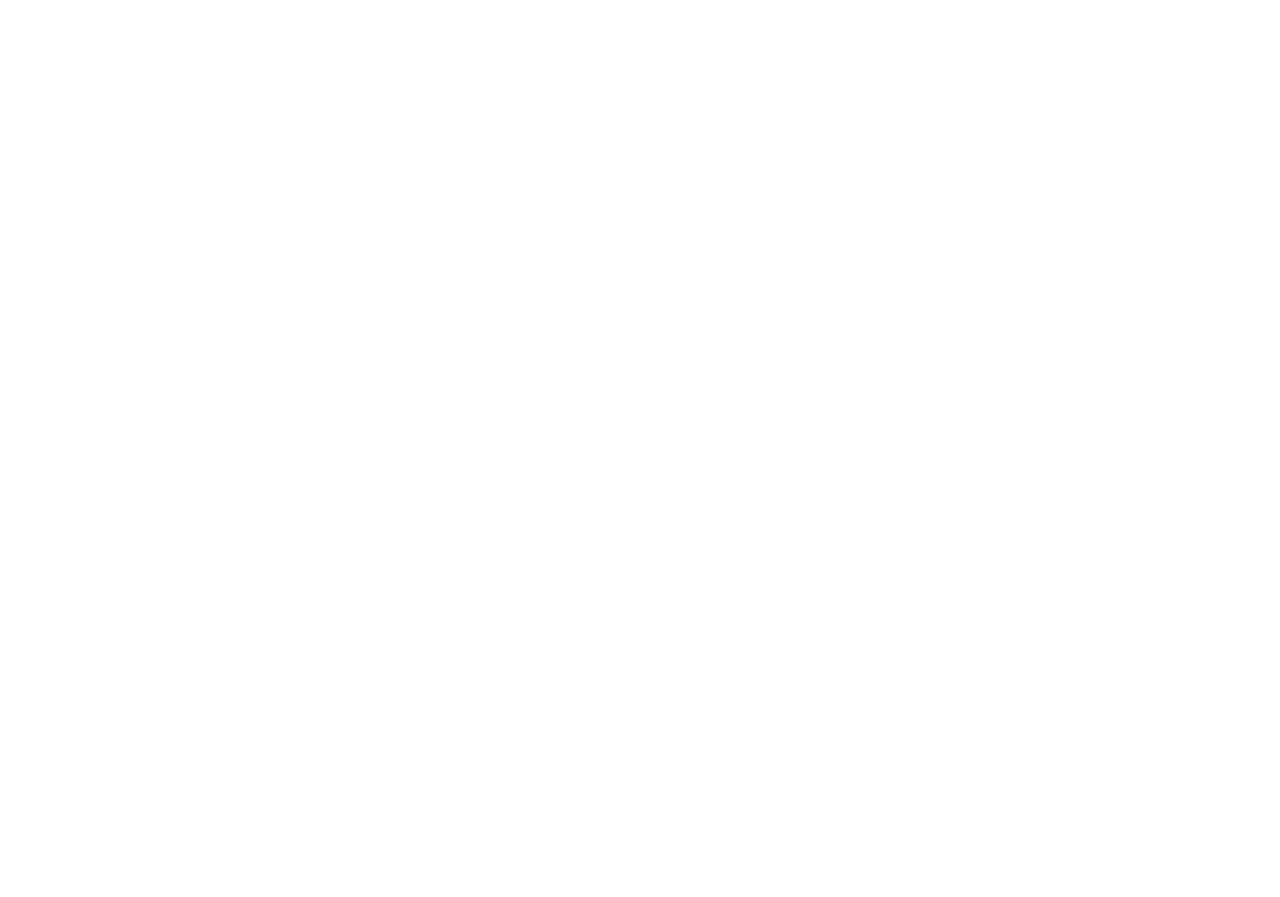
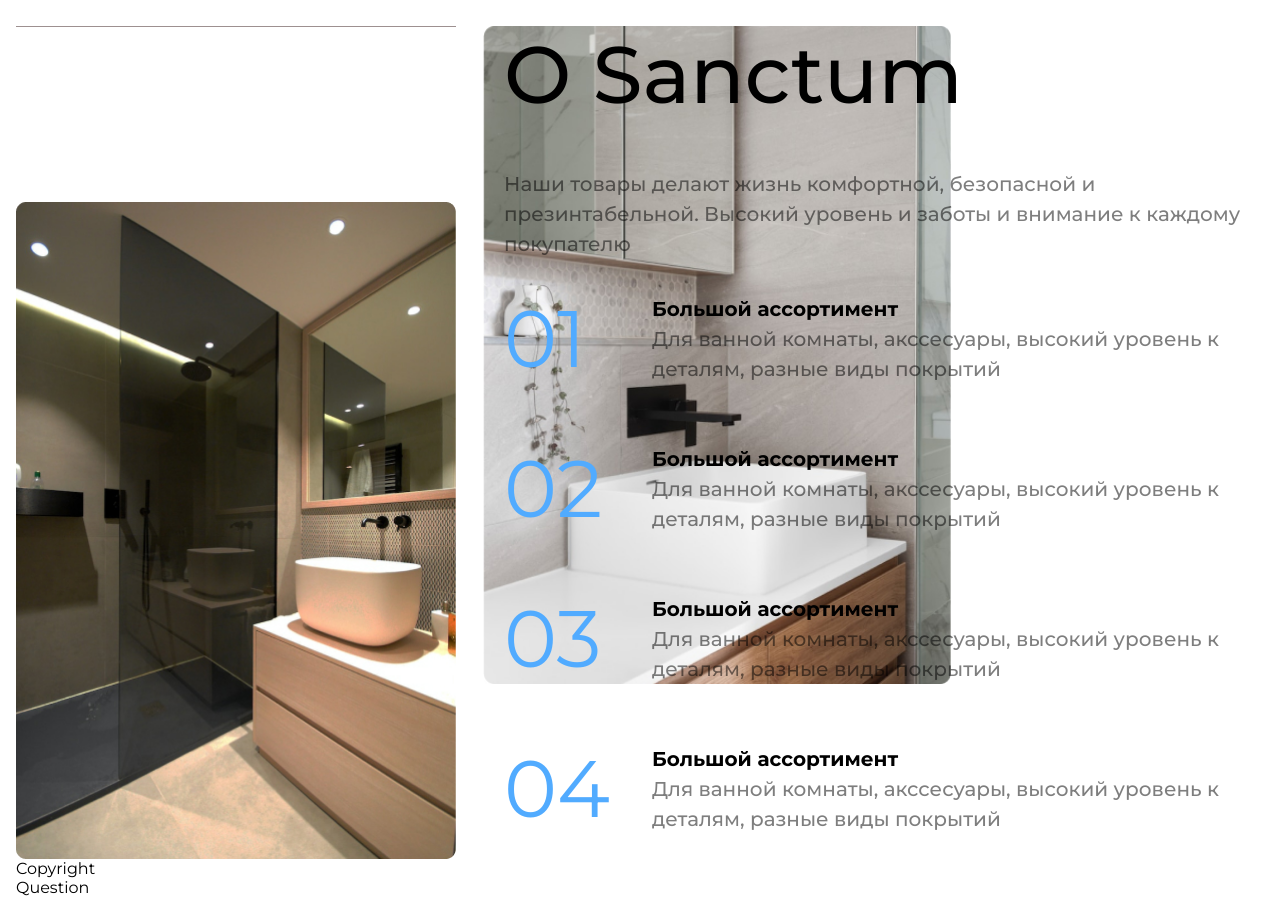
Before and after one commit to muslmoney/Sanctum, a React (Vite) app: page /home in a window 1280 px wide. Shown: the part 1960-2857 px from the top of the page. Before the commit the page ends 1934 px from the top, so only its background shows below. Built offline with nearby package versions, Linux system fonts and the light colour scheme.

Commit message:
herznayt

```diff
--- a/src/App.css
+++ b/src/App.css
@@ -151,7 +151,7 @@
   }
   img{
     width: 100%;
-    border-radius:10`px ;
+    border-radius:10px ;
   }
   h3{
 color: #000;
@@ -162,3 +162,77 @@
 padding: 60px 0;
     }
 }
+.about{
+  padding-top: 90px;
+ .about-text{
+  padding-top: 45px;
+
+ }
+  .about__wrap{
+display: flex;
+justify-content: space-between;
+  }
+   /* p:first-child{
+    max-width: 645px;
+  } */
+  .about__images{
+    max-width: 890px;
+    display: flex;
+    gap: 27px;
+
+    img:first-child{
+      border-top: 1px solid #9D9090;
+padding-top: 175px;
+    }
+    img:last-child{
+      padding-bottom: 175px;
+          }
+  }
+  /* .about__images:first-child{
+    padding-top: 175px;
+  }
+  .about__images:last-child{
+    padding-bottom: 175px;
+  } */
+  .about__card{
+    max-width: 760px;
+    .title-1{
+    font-size: 80px;
+    font-weight: 500;
+    line-height: 97.52px;
+    text-align: left;
+
+  }
+  }
+
+  h4{
+    font-size: 20px;
+    font-weight: 700;
+    line-height: 30px;
+    text-align: left;
+
+  }
+  .about__card__inner{
+    display: flex;
+    flex-direction: column;
+    justify-content: space-between;
+    .about__card__inner-item{
+      padding: 20px 0 10px 0;
+      display: flex;
+      align-items: center;
+      justify-content: space-between;
+    }
+    .pon{
+      max-width: 612px;
+    }
+    h1{
+      color:  #51ABFF;
+
+font-size: 80px;
+font-weight: 400;
+line-height: 120px;
+text-align: left;
+
+    }
+  }
+}
--- a/src/components/Typography.jsx
+++ b/src/components/Typography.jsx
@@ -18,10 +18,3 @@
 }
 
 export default Typography
-
-
-export const Paragraph = () => {
-  return (
-    <div>Paragraph</div>
-  )
-}
--- a/src/index.css
+++ b/src/index.css
@@ -59,3 +59,12 @@
 #root>main{
 flex-grow: 1;
 }
+.card-text-opacity{
+  color: #000;
+  opacity: 50%;
+font-size: 20px;
+font-weight: 500;
+line-height: 30px;
+text-align: left;
+
+}
--- a/src/pages/Home.jsx
+++ b/src/pages/Home.jsx
@@ -5,6 +5,9 @@
 import Cards from '../components/Cards'
 import ProductsImage1 from '../assets/productsImg1.jpg'
 import ProductsImage2 from '../assets/productsImg2.jpg'
+import Typography from '../components/Typography'
+import AboutImg1 from '../assets/about-img1.jpg'
+import AboutImg2 from '../assets/about-img2.jpg'
 
 
 
@@ -70,12 +73,76 @@
             <section className='container Products'>
                 <h1 className='title-1'>Продукция Sanctum</h1>
                 <div className="Products__wrap">
-    <Cards className={'Products__card'} ImgTitle={'productsImg'} ImgSrc={ProductsImage1} title={'Раковины'}/>
-    <Cards className={'Products__card'} ImgTitle={'productsImg'} ImgSrc={ProductsImage2} title={'Унитазы'}/>
-    <Cards className={'Products__card'} ImgTitle={'productsImg'} ImgSrc={ProductsImage1} title={'Раковины'}/>
-    <Cards className={'Products__card'} ImgTitle={'productsImg'} ImgSrc={ProductsImage2} title={'Унитазы'}/>
+                    <Cards className={'Products__card'} ImgTitle={'productsImg'} ImgSrc={ProductsImage1} title={'Раковины'} />
+                    <Cards className={'Products__card'} ImgTitle={'productsImg'} ImgSrc={ProductsImage2} title={'Унитазы'} />
+                    <Cards className={'Products__card'} ImgTitle={'productsImg'} ImgSrc={ProductsImage1} title={'Раковины'} />
+                    <Cards className={'Products__card'} ImgTitle={'productsImg'} ImgSrc={ProductsImage2} title={'Унитазы'} />
                 </div>
             </section>
+
+
+
+
+
+            <section className="about">
+                <div className="container">
+                    <div className="about__wrap">
+                        <div className="about__images">
+                            <img src={AboutImg1} alt="AboutImg1" />
+                            <img src={AboutImg2} alt="AboutImg2" />
+                        </div>
+                        <div className="about__card">
+                            {/* <Typography  /> */}
+                            <h1 className='title-1'>
+                                O Sanctum
+                            </h1>
+                            <p className='card-text-opacity about-text'>
+                                Наши товары делают жизнь комфортной, безопасной и
+                                презинтабельной. Высокий уровень и заботы и
+                                внимание к каждому покупателю
+                            </p>
+                            <div className="about__card__inner">
+                                <div className='about__card__inner-item'>
+                                    <div><h1>01</h1></div>
+                                    <div className='pon'><h4 >Большой ассортимент</h4>
+                                        <p className='card-text-opacity'>Для ванной комнаты, акссесуары, высокий уровень
+                                            к деталям, разные виды покрытий      </p></div>
+                                </div>
+                                <div className='about__card__inner-item'>
+                                    <div><h1>02</h1></div>
+                                    <div  className='pon'><h4>Большой ассортимент</h4>
+                                        <p className='card-text-opacity'>Для ванной комнаты, акссесуары, высокий уровень
+                                            к деталям, разные виды покрытий      </p></div>
+                                </div>
+                                <div className='about__card__inner-item'>
+                                    <div><h1>03</h1></div>
+                                    <div  className='pon'><h4>Большой ассортимент</h4>
+                                        <p className='card-text-opacity'>Для ванной комнаты, акссесуары, высокий уровень
+                                            к деталям, разные виды покрытий      </p></div>
+                                </div>
+                                <div className='about__card__inner-item'>
+                                    <div><h1>04</h1></div>
+                                    <div  className='pon'   ><h4>Большой ассортимент</h4>
+                                        <p className='card-text-opacity'>Для ванной комнаты, акссесуары, высокий уровень
+                                            к деталям, разные виды покрытий      </p></div>
+                                </div>
+
+                            </div>
+                        </div>
+                    </div>
+                </div>
+            </section>
+
+
+
+
+
+
+
+
+
+
+
 
         </div>
     )
```
Also changed, not shown: src/assets/about-img1.jpg (added), src/assets/about-img2.jpg (added). Lines whose indentation alone changed are shown as unchanged.
